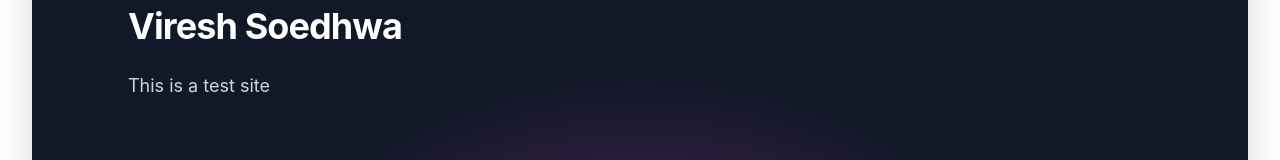
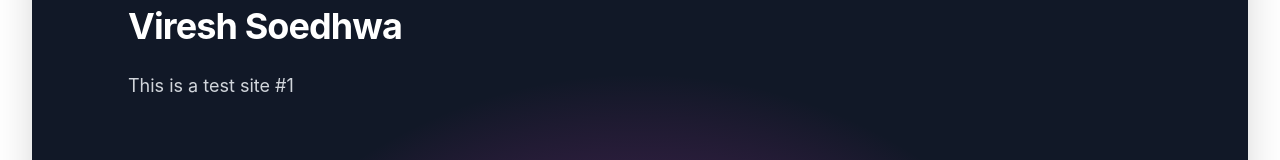
Before and after one commit to vireshsoedhwa/homepage, a React (Create React App) app in the folder homepage/: page / in a window 1280 px wide. Shown: the part 250-410 px from the top of the page. Built offline with nearby package versions, Linux system fonts and the light colour scheme.

Commit message:
Update App.js

```diff
--- a/homepage/src/App.js
+++ b/homepage/src/App.js
@@ -31,7 +31,7 @@ function App() {
               {/* <br /> */}
             </h2>
             <p className="mt-6 text-lg leading-8 text-gray-300">
-              This is a test site
+              This is a test site #1
             </p>
             <div className="mt-10 flex items-center justify-center gap-x-6 lg:justify-start">
               {/* <a
```
